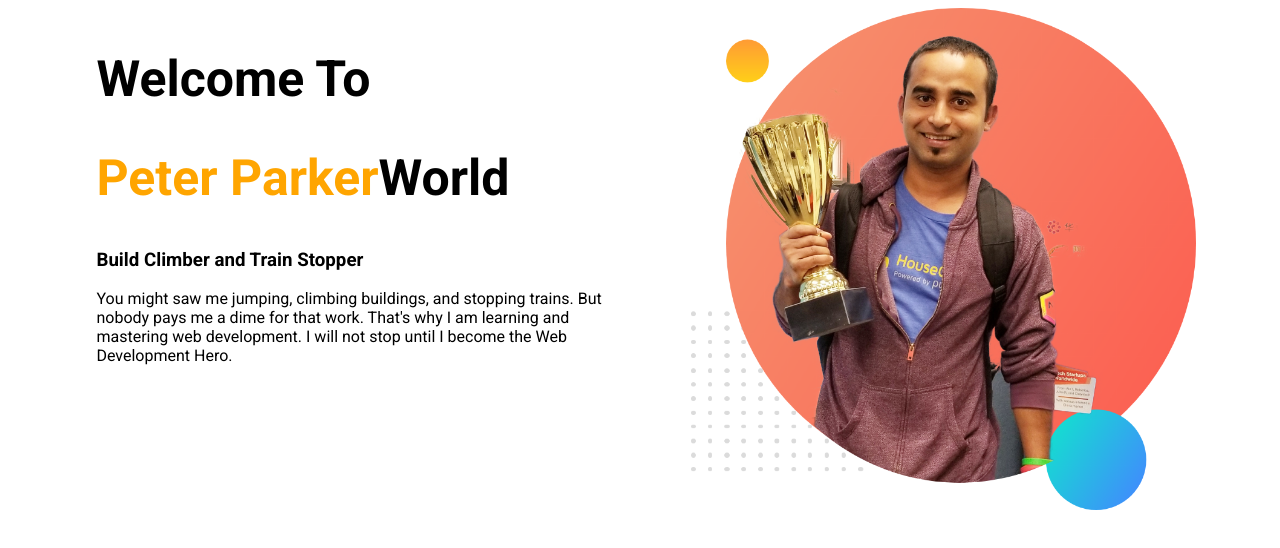
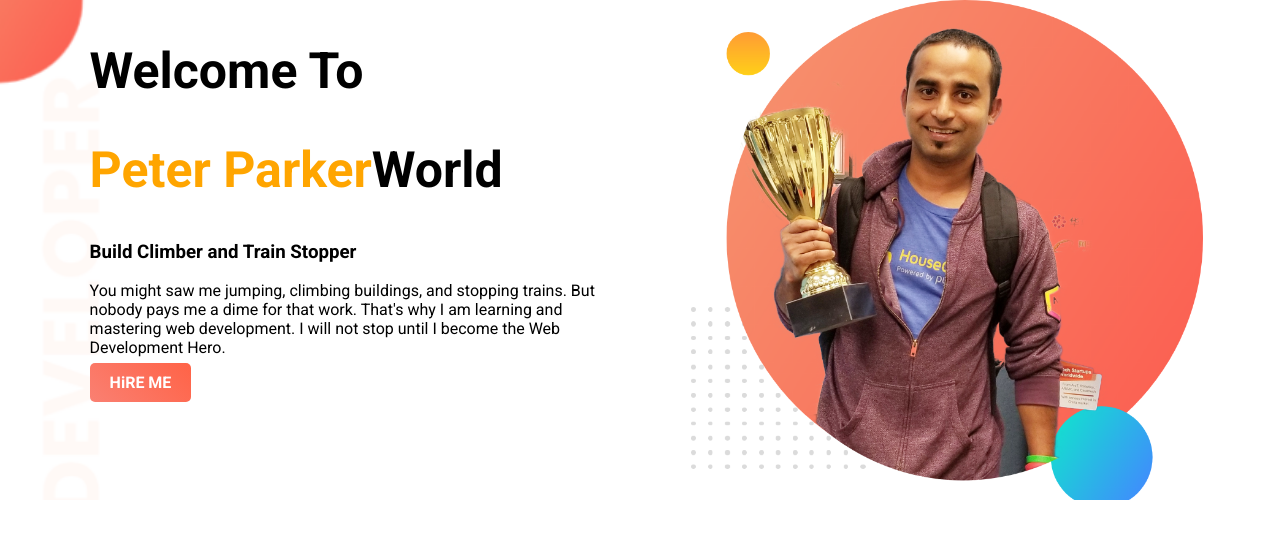
Before and after one commit to imonali/protfolio, a plain HTML site: page index.html in a window 1280 px wide. Drawn offline with Linux system fonts and the light colour scheme.

Commit message:
top section just end

```diff
--- a/css/style.css
+++ b/css/style.css
@@ -4,10 +4,14 @@
  /* Global CSS */
 body{
     font-family: 'Roboto', sans-serif;
+    margin: 0;
 }
 /* Top Section */
 .top-section{
-
+    background: url(../img/banner.png) no-repeat top center;
+    background-size: cover;
+    height: 500px;
+    overflow: hidden;
 }
 h1{
     font-size: 50px;
@@ -21,6 +25,14 @@ h1{
     margin-left: 5%;
     padding-left: 2%;
 }
+.link-btn{
+    text-decoration: none;
+    background-image: linear-gradient(45deg, salmon, tomato);
+    color: #ffffff;
+    font-weight: bold;
+    padding: 10px 20px;
+    border-radius: 5px;
+}
 .half-width img{
     width: 100%;
 }
--- a/index.html
+++ b/index.html
@@ -13,6 +13,7 @@
             <h1><span class="header-color">Peter Parker</span>World</h1>
             <h3>Build Climber and Train Stopper</h3>
             <p>You might saw me jumping, climbing buildings, and stopping trains. But nobody pays me a dime for that work. That's why I am learning and mastering web development. I will not stop until I become the Web Development Hero.</p>
+            <a class="link-btn" href="#"> HiRE ME</a>
         </div>
         <div class="half-width">
             <img src="img/header.png" alt="">
```
Also changed, not shown: img/banner.png (renamed from img/asset 2.png).
